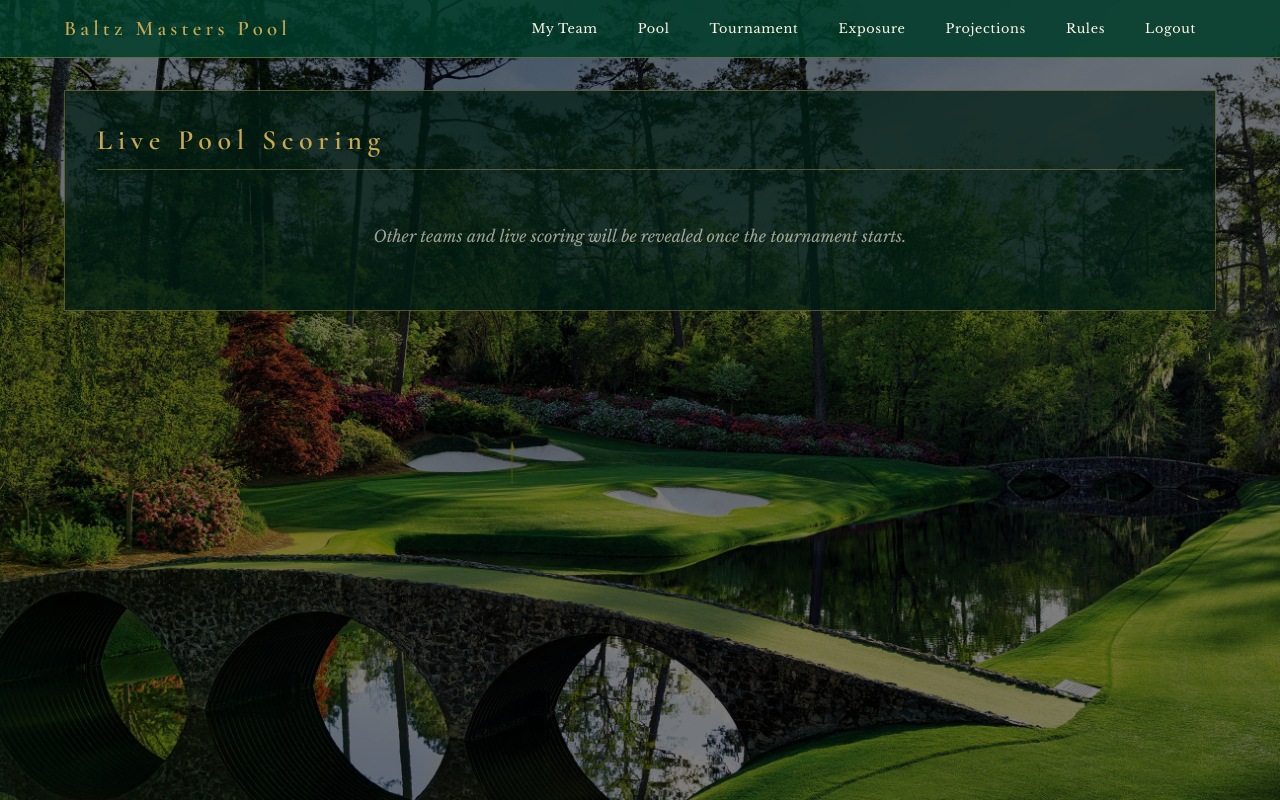
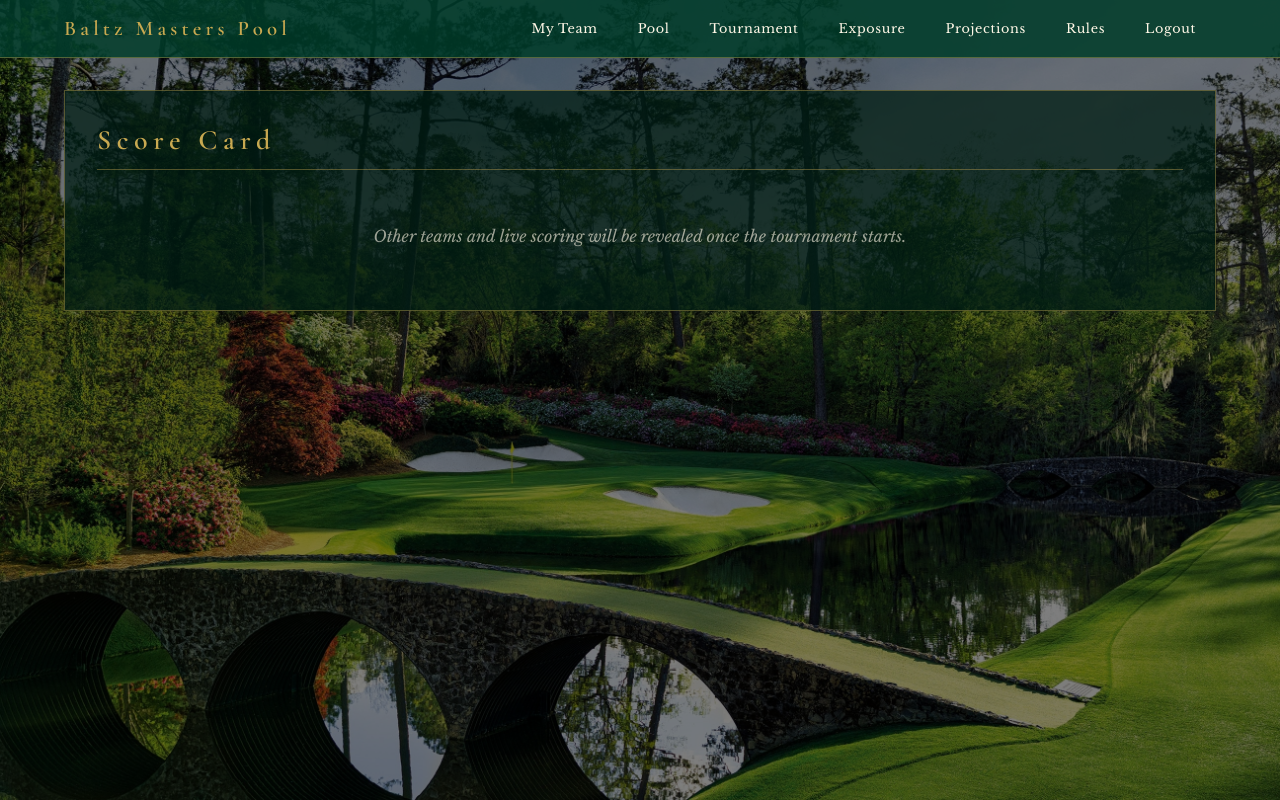
Before and after one commit to coryinsiderz/masters-pool, a Flask app: page / in a window 1280 px wide. Run offline with Flask 3, Linux system fonts and the light colour scheme; the visitor is signed in with stand-in values (Sample User, id 1); a database or web service that is not in the repository returns one stand-in record (values such as "Sample title"); some libraries are stand-ins or nearby versions.

Commit message:
Rename Leaderboard tab to Leader Board, pool page title to Score Card

```diff
--- a/templates/leaderboard.html
+++ b/templates/leaderboard.html
@@ -4,7 +4,7 @@
 
 {% block content %}
 <div class="page-container">
-    <h1>Live Pool Scoring</h1>
+    <h1>Score Card</h1>
 
     {% if standings %}
     <div class="leaderboard-scroll">
--- a/templates/scores.html
+++ b/templates/scores.html
@@ -8,7 +8,7 @@
 
     {% if scores %}
     <div class="toggle-row">
-        <a href="{{ url_for('scores.scores') }}" class="tab-btn {% if view != 'board' %}active{% endif %}">Leaderboard</a>
+        <a href="{{ url_for('scores.scores') }}" class="tab-btn {% if view != 'board' %}active{% endif %}">Leader Board</a>
         <a href="{{ url_for('scores.scores', view='board') }}" class="tab-btn {% if view == 'board' %}active{% endif %}">Traditional</a>
     </div>
 
```
